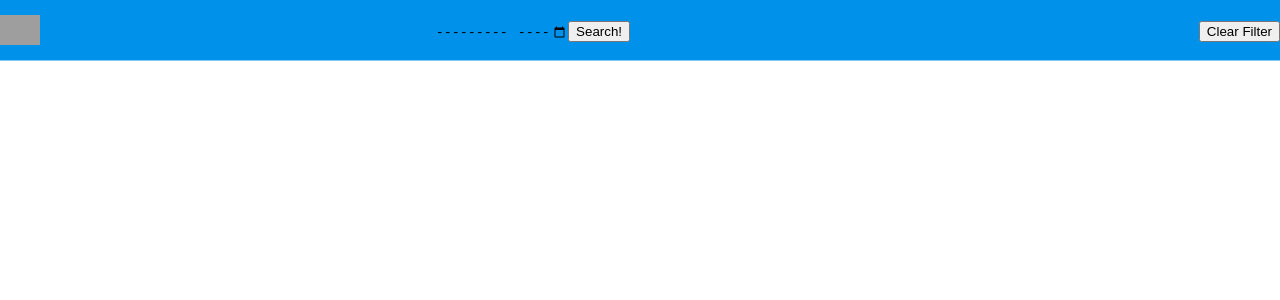
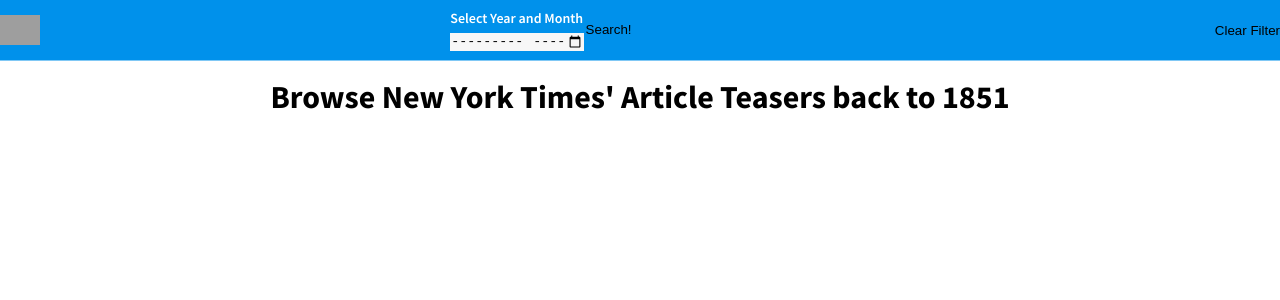
Before and after one commit to vice2000/nyt_article_archive, a React app: page / in a window 1280 px wide. Shown: the top 300 px of the page. Built offline with nearby package versions, Linux system fonts and the light colour scheme; grey boxes are pictures that could not be loaded.

Commit message:
Style menu items, minor tweaks

```diff
--- a/src/components/App.jsx
+++ b/src/components/App.jsx
@@ -119,7 +119,7 @@
                     <KeywordSelect keywords={allKeywords} filterTeasers={this.filterTeasers} clearFilter={this.clearFilter} />
                 </header>
                 <main className="main">
-                    {loading && ('Loading, please wait ...') || renderedTeasers.map(this.renderTeasers)}
+                    {renderedTeasers.length === 0 && <h1 className="main__heading">Browse New York Times&#39; Article Teasers back to 1851</h1> || (loading && ('Loading, please wait ...') || renderedTeasers.length > 0 && renderedTeasers.map(this.renderTeasers)) }
                 </main>
             </div>
         );
--- a/src/components/DateSelector.jsx
+++ b/src/components/DateSelector.jsx
@@ -29,6 +29,8 @@
 
     render() {
         return (
+            <fieldset>
+                <legend className="header__datepicker-legend">Select Year and Month</legend>
                 <input
                     min="1851-09"
                     max={this.set_max_date()}
@@ -36,7 +38,10 @@
                     type="month"
                     onChange={this.handleChange}
                     placeholder="Type in year and month, e.g. '2019-03'"
+                    className="header__datepicker-input"
+                    id="dateSelector"
                 />
+            </fieldset>
         );
     }
 
--- a/src/components/Datepicker.jsx
+++ b/src/components/Datepicker.jsx
@@ -12,7 +12,9 @@
 
     handleSubmit = (e) => {
         e.preventDefault();
-        this.props.getData( this.state.date );
+        if (this.state.date) {
+            this.props.getData( this.state.date );
+        }
     }
 
     render () {
--- a/src/scss/page/_header.scss
+++ b/src/scss/page/_header.scss
@@ -14,6 +14,7 @@
   &__datepicker,
   &__keywordfilter {
     flex-basis: 100%;
+    display: flex;
 
     @include respond-min($breakpoint-tablet) {
       flex-basis: auto;
@@ -24,4 +25,13 @@
   &__logo-image {
     height: rem(30px);
   }
+
+  &__datepicker-input {
+    background-color: $color-grey-lighter;
+  }
+
+  &__datepicker-legend {
+    font-size: rem(14px);
+    font-weight: $font-weight-semibold;
+  }
 }
--- a/src/scss/page/_main.scss
+++ b/src/scss/page/_main.scss
@@ -7,6 +7,10 @@
     padding: rem(16px);
   }
 
+  &__heading {
+    margin: 0 auto;
+  }
+
   // align last teaser to implicit grid
   &::after {
     content: "";
--- a/src/scss/utils/_resets.scss
+++ b/src/scss/utils/_resets.scss
@@ -22,9 +22,13 @@
   margin: 0;
 }
 
+button,
+fieldset,
 input,
+legend,
 select {
+  padding: 0;
   border: none;
-  background: transparent;
+  background-color: transparent;
   appearance: none;
 }
```
Lines whose indentation alone changed are shown as unchanged.
